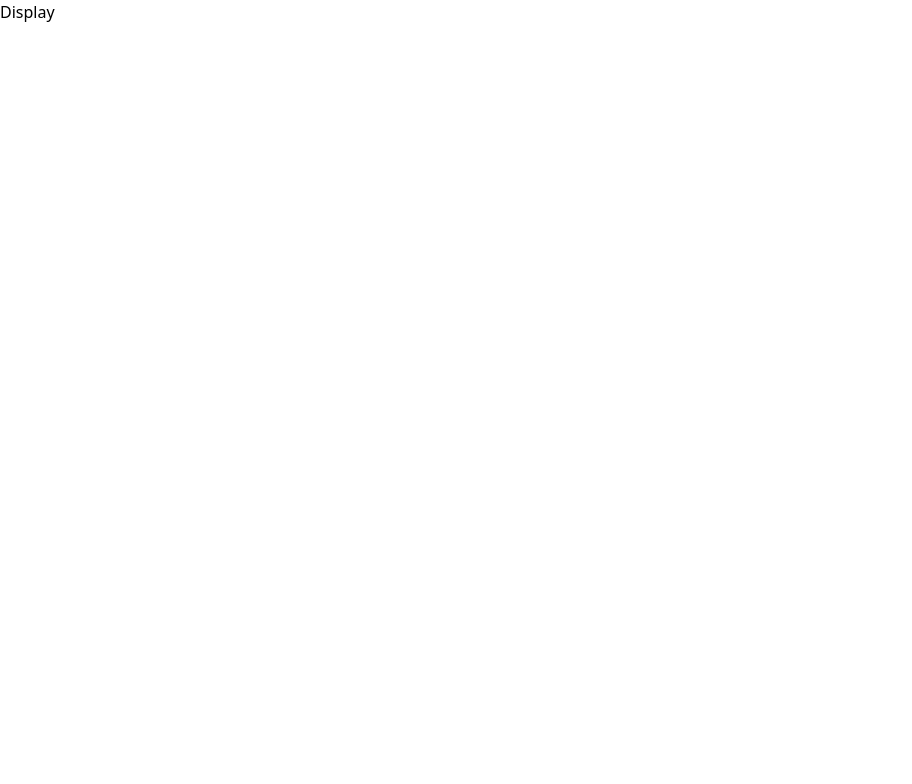
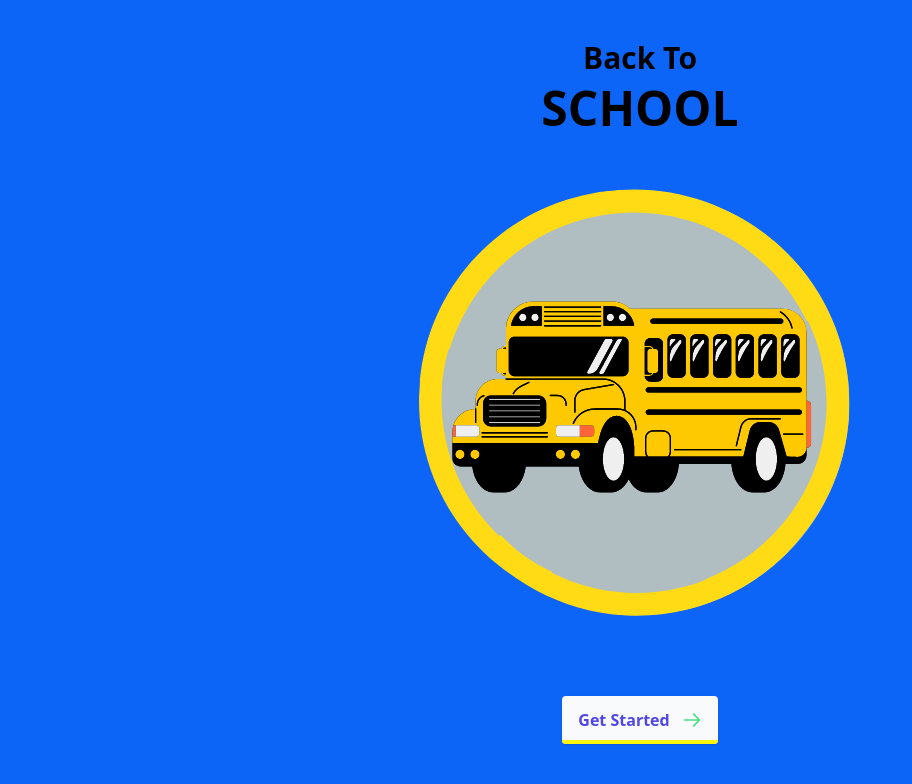
Before and after one commit to BibekSapkota1/Guardian-Wheels, a React (Create React App) app: page / in a window 1280 px wide. Shown: the top 784 px of the page, without its empty margins (0-912 px from the left). Built offline with nearby package versions, Linux system fonts and the light colour scheme.

Commit message:
updated images

```diff
--- a/src/components/Footer.jsx
+++ b/src/components/Footer.jsx
@@ -2,7 +2,7 @@ import React from 'react'
 
 function Footer() {
   return (
-    <div>
+    <div >
 
     </div>
   )
--- a/src/pages/Display.jsx
+++ b/src/pages/Display.jsx
@@ -1,8 +1,75 @@
+import logo from '../assets/Logo.png'
 import React from 'react'
 
 function Display() {
   return (
-    <div>Display</div>
+    <div>
+      <div className='bg-primary h-screen'>
+
+        <div className='text-center h-1/5'>
+          <h1 className='font-semibold pt-10 text-3xl'>Back To</h1>
+          <h1 className='font-bold p-2 text-5xl'>SCHOOL</h1>
+        </div>
+
+        <div className="flex justify-center items-center h-3/5">
+          <img src={logo} alt="Description of the image" className="h-auto" />
+        </div>
+
+        <div className='flex justify-center items-center h-1/5'>
+          <div class="w-full h-40 flex items-center justify-center cursor-pointer">
+            <div
+              class="relative inline-flex items-center justify-start py-3 pl-4 pr-12 overflow-hidden font-semibold shadow text-indigo-600 transition-all duration-150 ease-in-out rounded hover:pl-10 hover:pr-6 bg-gray-50 dark:bg-gray-700 dark:text-white dark:hover:text-gray-200 dark:shadow-none group"
+            >
+              <span
+                class="absolute bottom-0 left-0 w-full h-1 transition-all duration-150 ease-in-out bg-secondary group-hover:h-full"
+              ></span>
+              <span
+                class="absolute right-0 pr-4 duration-200 ease-out group-hover:translate-x-12"
+              >
+                <svg
+                  xmlns="http://www.w3.org/2000/svg"
+                  viewBox="0 0 24 24"
+                  stroke="currentColor"
+                  fill="none"
+                  class="w-5 h-5 text-green-400"
+                >
+                  <path
+                    d="M14 5l7 7m0 0l-7 7m7-7H3"
+                    stroke-width="2"
+                    stroke-linejoin="round"
+                    stroke-linecap="round"
+                  ></path>
+                </svg>
+              </span>
+              <span
+                class="absolute left-0 pl-2.5 -translate-x-12 group-hover:translate-x-0 ease-out duration-200"
+              >
+                <svg
+                  xmlns="http://www.w3.org/2000/svg"
+                  viewBox="0 0 24 24"
+                  stroke="currentColor"
+                  fill="none"
+                  class="w-5 h-5 text-green-400"
+                >
+                  <path
+                    d="M14 5l7 7m0 0l-7 7m7-7H3"
+                    stroke-width="2"
+                    stroke-linejoin="round"
+                    stroke-linecap="round"
+                  ></path>
+                </svg>
+              </span>
+              <span
+                class="relative w-full text-left transition-colors duration-200 ease-in-out group-hover:text-white dark:group-hover:text-gray-200"
+              >Get Started
+              </span>
+            </div>
+          </div>
+
+        </div>
+      </div>
+    </div>
+
   )
 }
 
```
Also changed, not shown: src/assets/signup.png (added).
